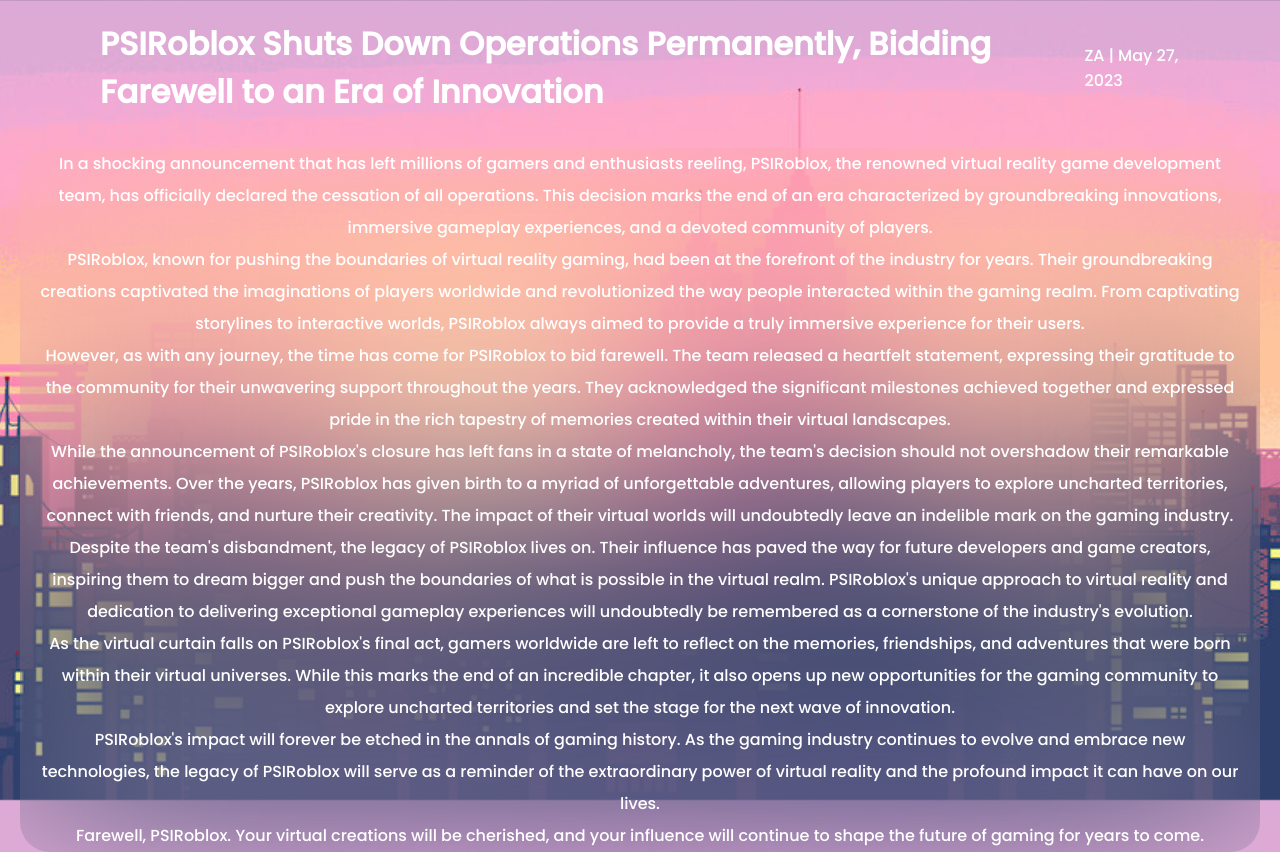
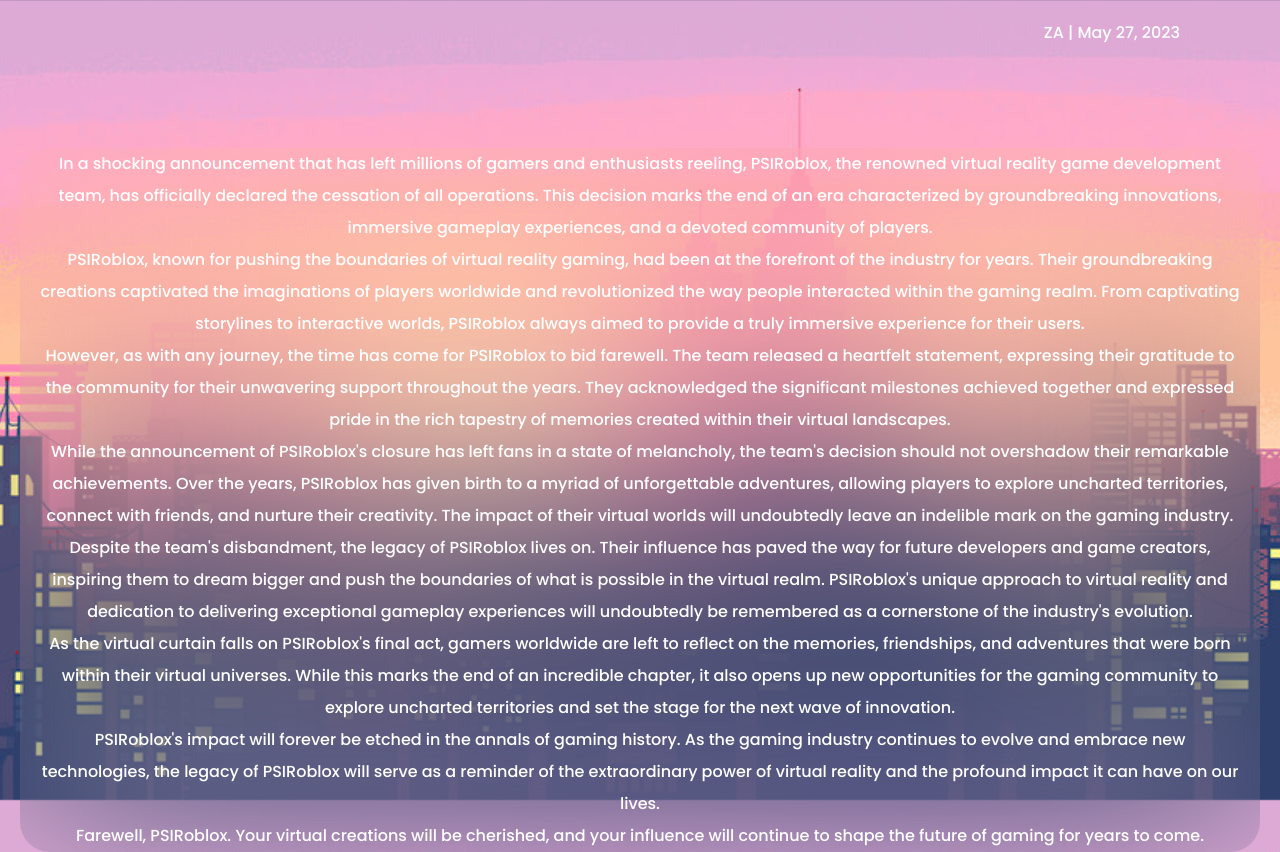
Before and after one commit to AlexSucksAtCoding/PSI-Test-Site, a plain HTML site: page Article 1.html in a window 1280 px wide. Drawn offline with Linux system fonts and the light colour scheme.

Commit message:
Article 1.html

```diff
--- a/Article 1.html
+++ b/Article 1.html
@@ -9,7 +9,7 @@
 <body>
 
   <header>
-    <h1>PSIRoblox Shuts Down Operations Permanently, Bidding Farewell to an Era of Innovation</h1>
+    <h1></h1>
     <p>ZA | May 27, 2023</p>
   </header>
 
```
